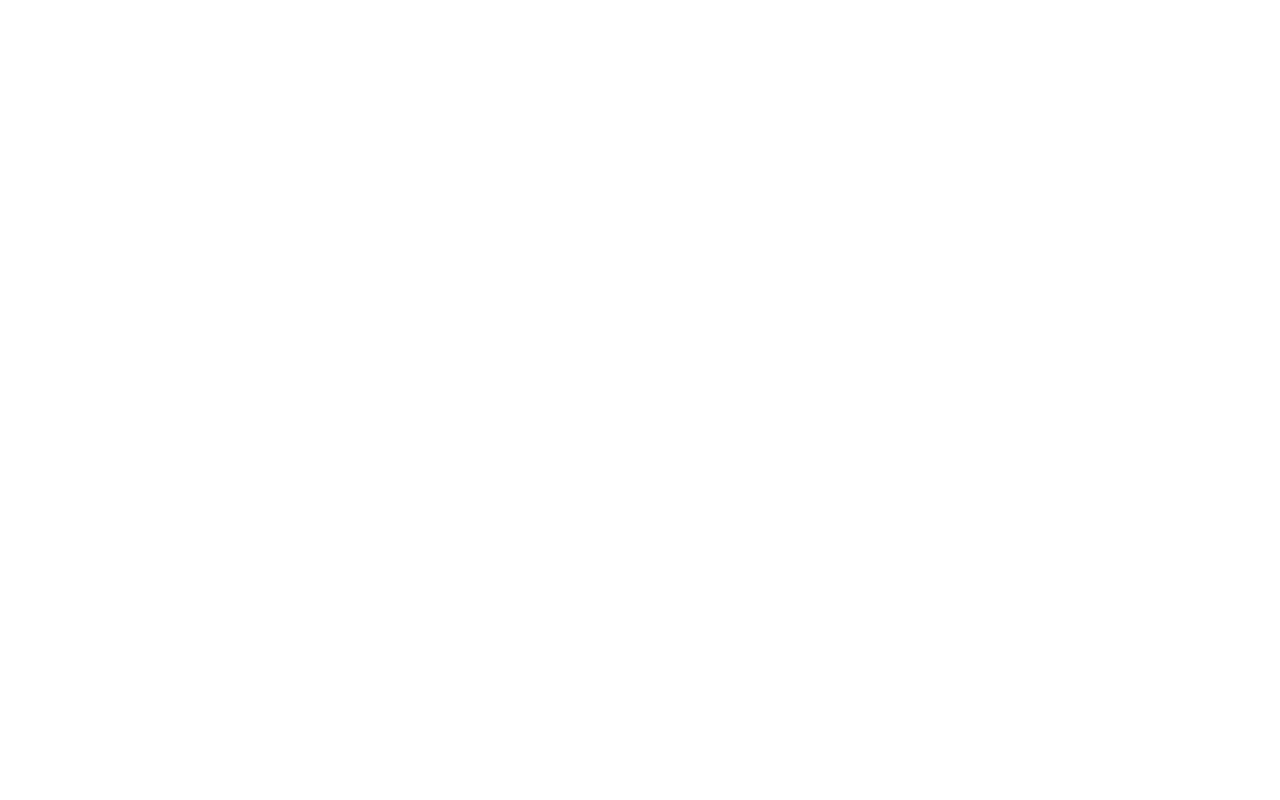
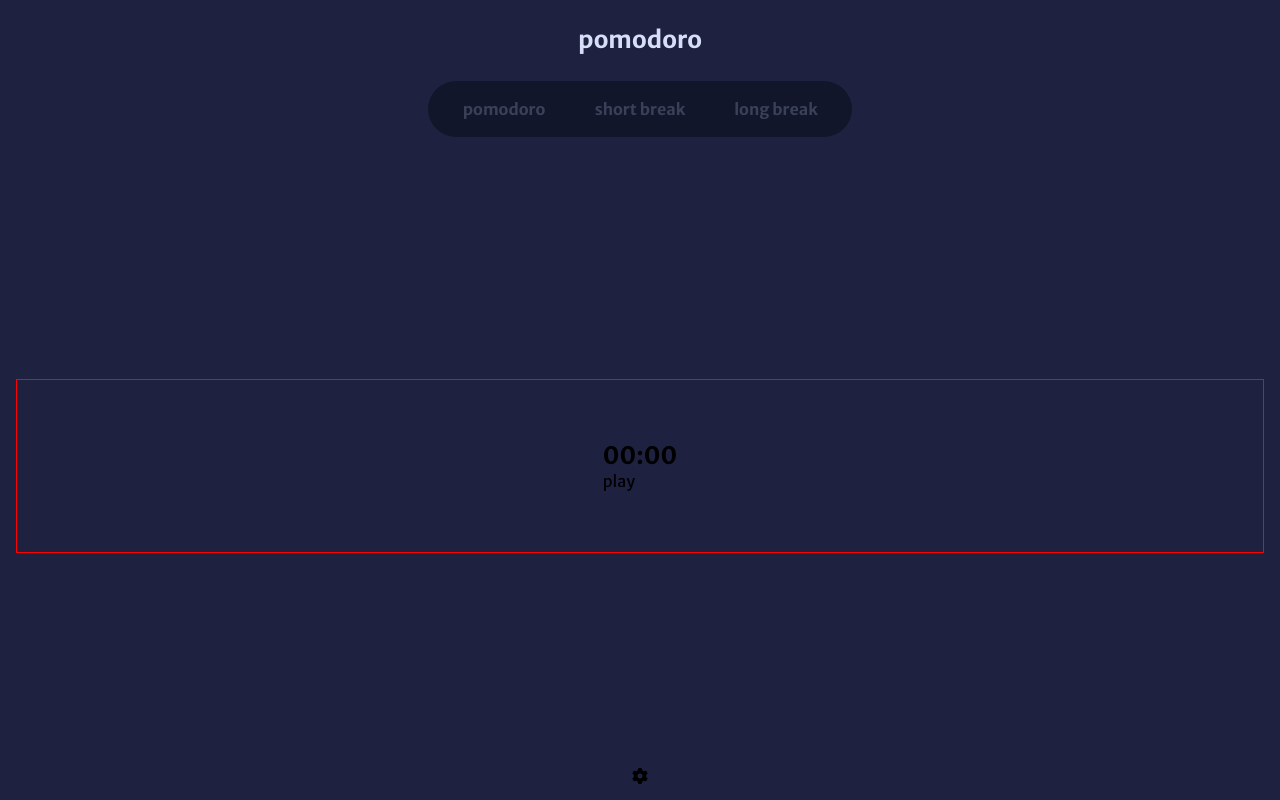
Before and after one commit to mathrews/pomodoro-project, a website: page index.html in a window 1280 px wide. Drawn offline with Linux system fonts and the light colour scheme.

Commit message:
inicio da estilização da página

```diff
--- a/css/style.css
+++ b/css/style.css
@@ -0,0 +1,93 @@
+@import url('https://fonts.googleapis.com/css2?family=Merriweather+Sans:wght@400;700&display=swap');
+* {
+    margin: 0;
+    padding: 0;
+    border: 0;
+    list-style: none;
+    text-decoration: none;
+    box-sizing: border-box;
+    font-family: 'Merriweather Sans', sans-serif;
+}
+
+:root {
+    --background: #1E2240;
+    --bckgTempos: #11162b;
+    --corFonte1: #D7DFF8;
+    --corFonte2: #3B4059;
+    --corFonte3: #141A31;
+    --corShadowDiv: #252C55;
+    --corGradient1: #1E2240;
+    --corGradient2: #282A50;
+    --corActive-contador: #E47176;
+}
+
+body {
+    width: 100%;
+    height: 100vh;
+    background-color: var(--background);
+}
+
+main {
+    width: 100%;
+    height: 100%;
+    display: flex;
+    flex-direction: column;
+    justify-content: center;
+    align-items: center;
+    gap: 28%;
+    padding: 16px;
+}
+
+main section{
+    flex: 1;
+}
+
+main section:first-child{
+    display: flex;
+    flex-direction: column;
+    align-items: center;
+    gap: 26px;
+    margin-top: 0.50em;
+
+}
+
+main section:first-child h1{
+    color: var(--corFonte1);
+}
+
+main section:first-child #tempos {
+    display: flex;
+    background-color: var(--bckgTempos);
+    height: 3.50em;
+    align-items: center;
+    padding: 8px;
+    border-radius: 46px;
+}
+
+main section:first-child #tempos li {
+    color: var(--corFonte2);
+    font-weight: 700;
+    display: flex;
+    justify-content: center;
+    align-items: center;
+    height: 2.70em;
+    width: 8.50em;
+    border-radius: 46px;
+    transition: all ease 200ms;
+}
+
+main section:first-child #tempos li.active {
+    background-color: var(--corActive-contador);
+    color: var(--corFonte3);
+}
+
+main section:nth-child(2) {
+    border: 1px solid red;
+    width: 100%;
+    display: flex;
+    flex-direction: column;
+    justify-content: center;
+    align-items: center;
+    gap: 32%;
+    padding: 16px;
+}
--- a/index.html
+++ b/index.html
@@ -4,9 +4,29 @@
     <meta charset="UTF-8">
     <meta name="viewport" content="width=device-width, initial-scale=1.0">
     <title>Pomofocus</title>
+    <link rel="stylesheet" href="https://cdnjs.cloudflare.com/ajax/libs/font-awesome/6.4.0/css/all.min.css" integrity="sha512-iecdLmaskl7CVkqkXNQ/ZH/XLlvWZOJyj7Yy7tcenmpD1ypASozpmT/E0iPtmFIB46ZmdtAc9eNBvH0H/ZpiBw==" crossorigin="anonymous" referrerpolicy="no-referrer" />
     <link rel="stylesheet" href="css/style.css">
 </head>
 <body>
+    <main>
+        <section>
+            <h1>pomodoro</h1>
+            <ul id="tempos">
+                <li>pomodoro</li>
+                <li>short break</li>
+                <li>long break</li>
+            </ul>
+        </section>
+        <section>
+            <div id="circulo">
+                <span></span>
+                <h1>00:00</h1>
+                <p>play</p>
+            </div>
+        </section>
+        <i class="fa-solid fa-gear"></i>
+    </main>
 
+    <script></script>
 </body>
 </html>
```
